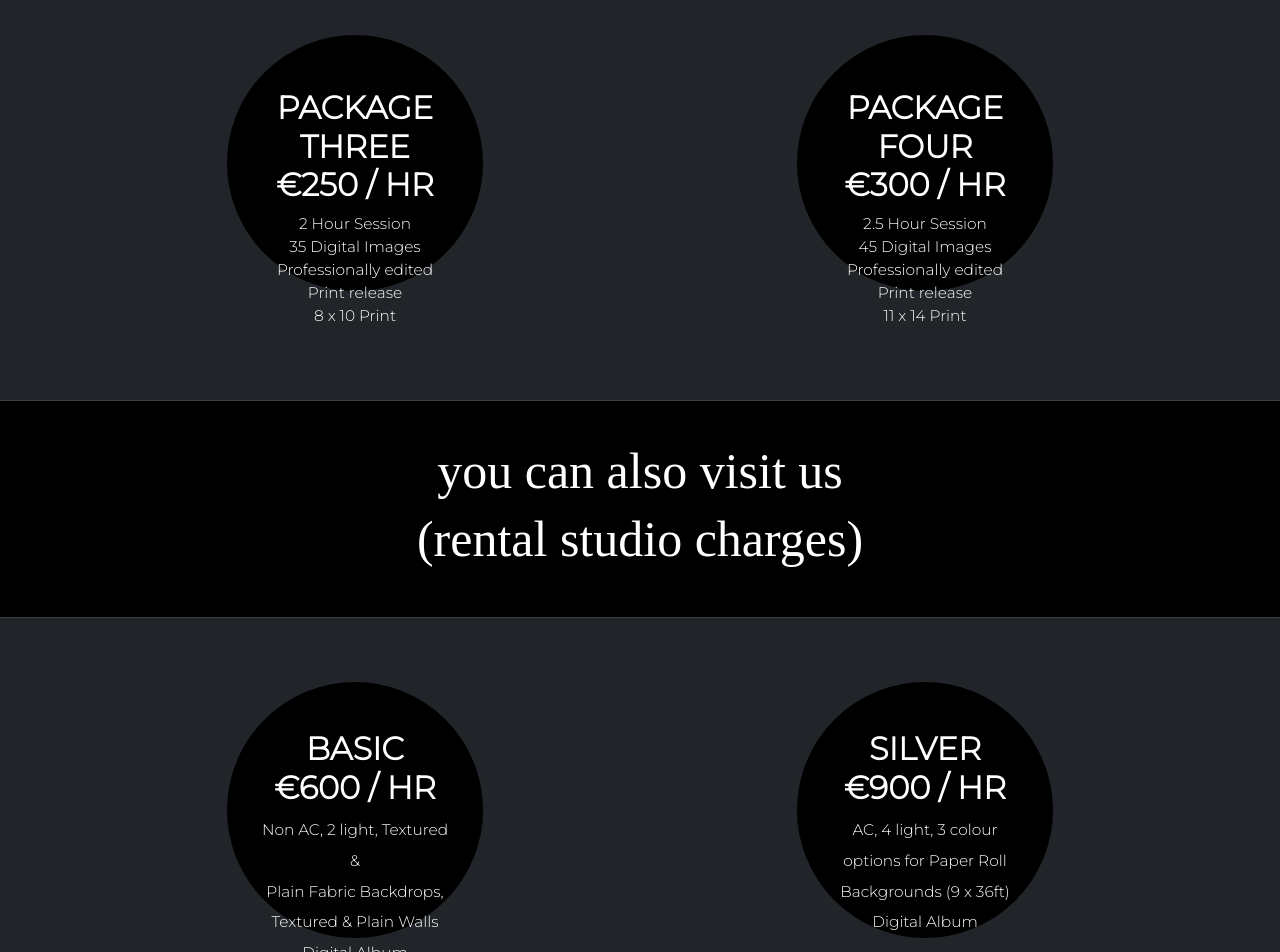
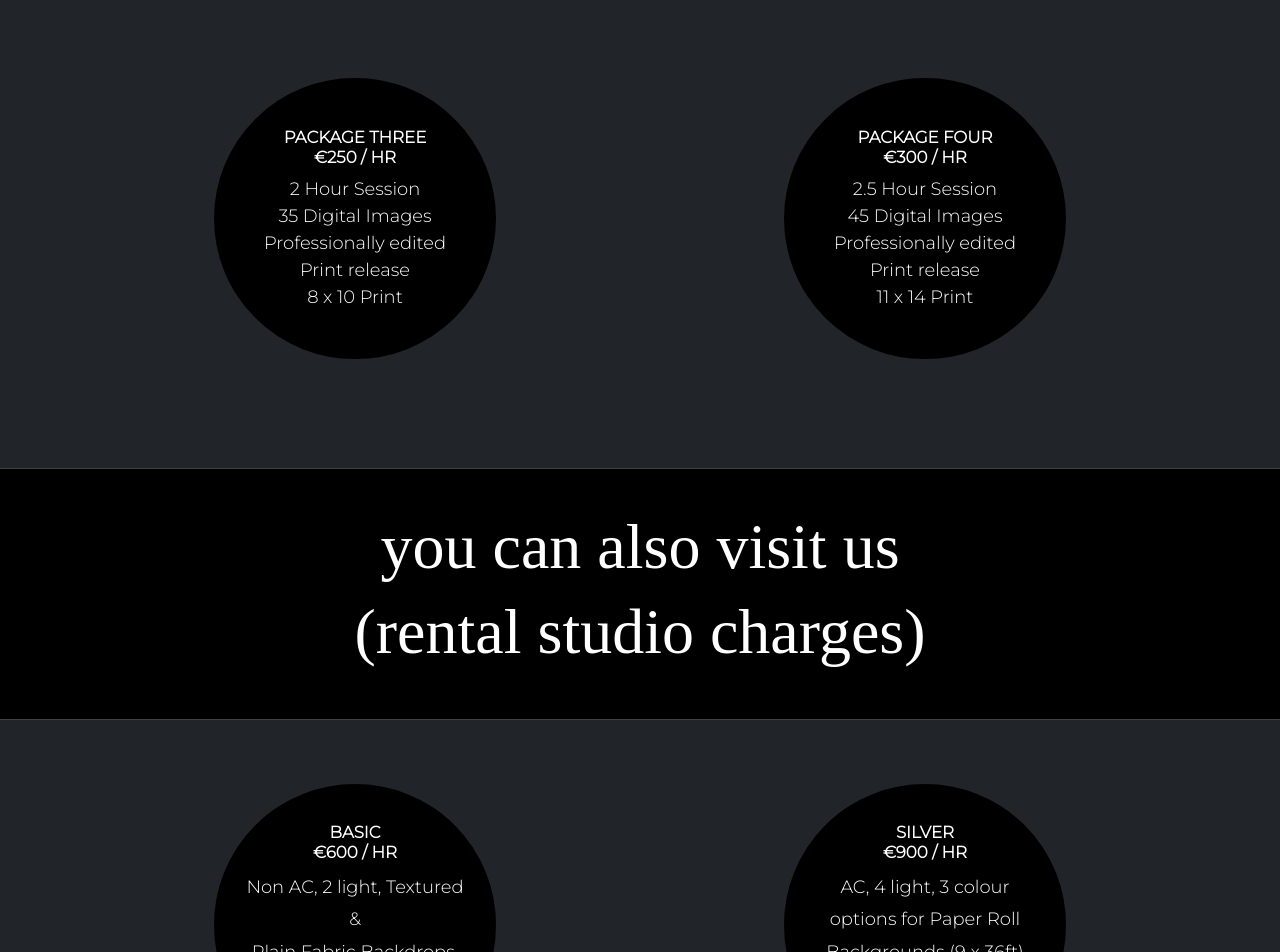
Before and after one commit to ChavesJimmy/TeamProject-Arwa-Katharina-Markus-Christos-Jimmy, an Angular app in the folder photographerWebpage/: page /packages in a window 1280 px wide. Shown: the part 720-1672 px from the top of the page. Built offline with nearby package versions, Linux system fonts and the light colour scheme; a web font is replaced by a local one.

Commit message:
fixed resolution from packages

```diff
--- a/photographerWebpage/src/app/about/about.component.html
+++ b/photographerWebpage/src/app/about/about.component.html
@@ -160,7 +160,7 @@
       overall experience that is your <br />
       dream event.
     </p>
-    <button class="btn btn-success btn-lg btn-left" style="font-weight: bold">
+    <button class="btn btn-success btn-lg btn-left" style="font-weight: bold" routerLink="/packages">
       View Packages
     </button>
   </div>
@@ -178,7 +178,7 @@
       overall experience that is your <br />
       dream event.
     </p>
-    <button routerLink="/contact" class="btn btn-success btn-lg btn-right" style="font-weight: bold">
+    <button class="btn btn-success btn-lg btn-right" style="font-weight: bold" routerLink="/contact">
       Let's Connect
     </button>
   </div>
--- a/photographerWebpage/src/app/packages/packages.component.css
+++ b/photographerWebpage/src/app/packages/packages.component.css
@@ -74,3 +74,297 @@ h1 {
     margin-top: 0.5%;
     margin-bottom: 1.5%;
 }
+
+/* Media Queries */
+
+@media screen and (max-width: 480px) {
+    h1 {
+        font-size: 6vw;
+    }
+
+    .packages {
+        border-radius: 50%;
+        width: 22vw;
+        height: 22vw;
+        margin: 0 auto;
+        /* padding-top: 10%; */
+        border: 1vw solid rgb(0, 0, 0);
+        background-color: black;
+        font-size: 1vw;
+        line-height: 1.5;
+    }
+
+    #headline-package {
+        margin-top: 0%;
+        font-weight: bold;
+        font-size: 1vw;
+    }
+
+    .packages-studio {
+        border-radius: 50%;
+        width: 22vw;
+        height: 22vw;
+        margin: 0 auto;
+        /* padding-top: 10%; */
+        border: 1vw solid rgb(0, 0, 0);
+        background-color: black;
+        font-size: 1vw;
+        line-height: 1.8;
+    }
+
+    #headline-package-studio {
+        margin-top: -5%;
+        font-weight: bold;
+        font-size: 1vw;
+    }
+
+}
+
+@media screen and (min-width: 481px) {
+    h1 {
+        font-size: 6vw;
+    }
+
+    .packages {
+        border-radius: 50%;
+        width: 22vw;
+        height: 22vw;
+        margin: 0 auto;
+        /* padding-top: 10%; */
+        border: 1vw solid rgb(0, 0, 0);
+        background-color: black;
+        font-size: 1.2vw;
+        line-height: 1.5;
+    }
+
+    #headline-package {
+        margin-top: 0%;
+        font-weight: bold;
+        font-size: 1.2vw;
+    }
+
+    .packages-studio {
+        border-radius: 50%;
+        width: 22vw;
+        height: 22vw;
+        margin: 0 auto;
+        /* padding-top: 10%; */
+        border: 1vw solid rgb(0, 0, 0);
+        background-color: black;
+        font-size: 1.2vw;
+        line-height: 1.8;
+    }
+
+    #headline-package-studio {
+        margin-top: -5%;
+        font-weight: bold;
+        font-size: 1.2vw;
+    }
+
+}
+
+@media screen and (min-width: 576px) {
+    h1 {
+        font-size: 5vw;
+    }
+
+    .packages {
+        border-radius: 50%;
+        width: 22vw;
+        height: 22vw;
+        margin: 0 auto;
+        /* padding-top: 10%; */
+        border: 1vw solid rgb(0, 0, 0);
+        background-color: black;
+        font-size: 1.3vw;
+        line-height: 1.5;
+    }
+
+    #headline-package {
+        margin-top: 5%;
+        font-weight: bold;
+        font-size: 1.2vw;
+    }
+
+    .packages-studio {
+        border-radius: 50%;
+        width: 22vw;
+        height: 22vw;
+        margin: 0 auto;
+        /* padding-top: 10%; */
+        border: 1vw solid rgb(0, 0, 0);
+        background-color: black;
+        font-size: 1.2vw;
+        line-height: 1.8;
+    }
+
+    #headline-package-studio {
+        margin-top: 0%;
+        font-weight: bold;
+        font-size: 1.2vw;
+    }
+
+}
+
+@media screen and (min-width: 768px) {
+    h1 {
+        font-size: 5vw;
+    }
+
+    .packages {
+        border-radius: 50%;
+        width: 22vw;
+        height: 22vw;
+        margin: 0 auto;
+        /* padding-top: 10%; */
+        border: 1vw solid rgb(0, 0, 0);
+        background-color: black;
+        font-size: 1.3vw;
+        line-height: 1.5;
+    }
+
+    #headline-package {
+        margin-top: 10%;
+        font-weight: bold;
+        font-size: 1.3vw;
+    }
+
+    .packages-studio {
+        border-radius: 50%;
+        width: 22vw;
+        height: 22vw;
+        margin: 0 auto;
+        /* padding-top: 10%; */
+        border: 1vw solid rgb(0, 0, 0);
+        background-color: black;
+        font-size: 1.3vw;
+        line-height: 1.8;
+    }
+
+    #headline-package-studio {
+        margin-top: 0%;
+        font-weight: bold;
+        font-size: 1.3vw;
+    }
+
+}
+
+@media screen and (min-width: 992px) {
+    h1 {
+        font-size: 5vw;
+    }
+
+    .packages {
+        border-radius: 50%;
+        width: 22vw;
+        height: 22vw;
+        margin: 0 auto;
+        /* padding-top: 10%; */
+        border: 1vw solid rgb(0, 0, 0);
+        background-color: black;
+        font-size: 1.3vw;
+        line-height: 1.5;
+    }
+
+    #headline-package {
+        margin-top: 10%;
+        font-weight: bold;
+        font-size: 1.3vw;
+    }
+
+    .packages-studio {
+        border-radius: 50%;
+        width: 22vw;
+        height: 22vw;
+        margin: 0 auto;
+        /* padding-top: 10%; */
+        border: 1vw solid rgb(0, 0, 0);
+        background-color: black;
+        font-size: 1.3vw;
+        line-height: 1.8;
+    }
+
+    #headline-package-studio {
+        margin-top: 8%;
+        font-weight: bold;
+        font-size: 1.3vw;
+    }
+
+}
+
+@media screen and (min-width: 1200px) {
+    .packages {
+        border-radius: 50%;
+        width: 22vw;
+        height: 22vw;
+        margin: 0 auto;
+        /* padding-top: 10%; */
+        border: 1vw solid rgb(0, 0, 0);
+        background-color: black;
+        font-size: 1.4vw;
+        line-height: 1.5;
+    }
+
+    #headline-package {
+        margin-top: 10%;
+        font-weight: bold;
+        font-size: 1.3vw;
+    }
+
+    .packages-studio {
+        border-radius: 50%;
+        width: 22vw;
+        height: 22vw;
+        margin: 0 auto;
+        /* padding-top: 10%; */
+        border: 1vw solid rgb(0, 0, 0);
+        background-color: black;
+        font-size: 1.4vw;
+        line-height: 1.8;
+    }
+
+    #headline-package-studio {
+        margin-top: 5%;
+        font-weight: bold;
+        font-size: 1.3vw;
+    }
+
+}
+
+@media screen and (min-width: 1400px) {
+    .packages {
+        border-radius: 50%;
+        width: 22vw;
+        height: 22vw;
+        margin: 0 auto;
+        /* padding-top: 10%; */
+        border: 1vw solid rgb(0, 0, 0);
+        background-color: black;
+        font-size: 1.4vw;
+        line-height: 1.5;
+    }
+
+    #headline-package {
+        margin-top: 13%;
+        font-weight: bold;
+        font-size: 1.5;
+    }
+
+    .packages-studio {
+        border-radius: 50%;
+        width: 24vw;
+        height: 24vw;
+        margin: 0 auto;
+        /* padding-top: 10%; */
+        border: 1vw solid rgb(0, 0, 0);
+        background-color: black;
+        font-size: 1.5vw;
+        line-height: 1.8;
+    }
+
+    #headline-package-studio {
+        margin-top: 13%;
+        font-weight: bold;
+        font-size: 1.5vw;
+    }
+}
```
